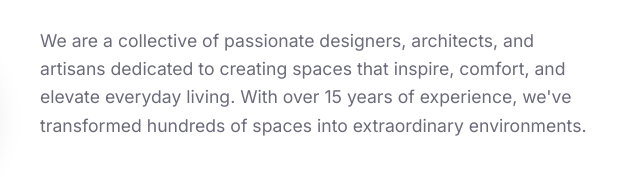
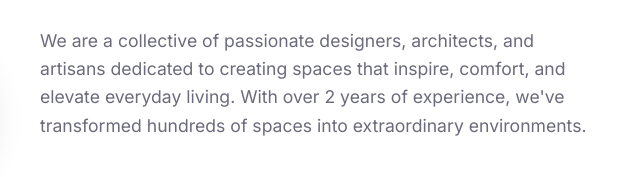
Before and after one commit to Hiremytrip/khushalidesigns, a website: page index.html in a window 1280 px wide. Shown: the part 1102-1279 px from the top of the page, 640-1280 px from the left. Drawn offline with nearby package versions, Linux system fonts and the light colour scheme; a web font is replaced by a local one.

Commit message:
Update index.html
d

```diff
--- a/index.html
+++ b/index.html
@@ -166,7 +166,7 @@
                     <h2 class="section-title">Where <span>Imagination</span> Meets Craftsmanship</h2>
                     <p class="about-text">
                         We are a collective of passionate designers, architects, and artisans dedicated to creating
-                        spaces that inspire, comfort, and elevate everyday living. With over 15 years of experience,
+                        spaces that inspire, comfort, and elevate everyday living. With over 2 years of experience,
                         we've transformed hundreds of spaces into extraordinary environments.
                     </p>
 
```
